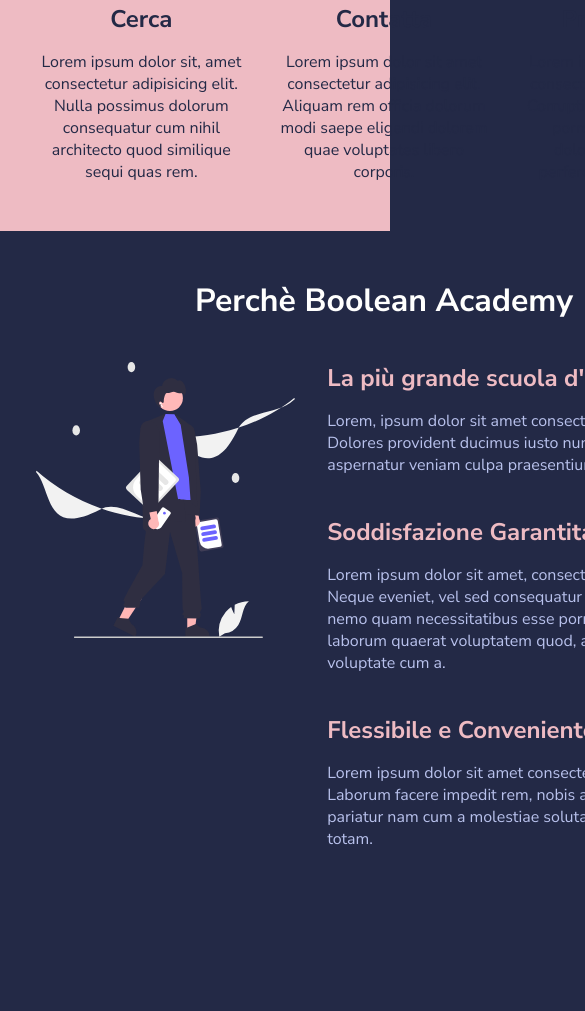
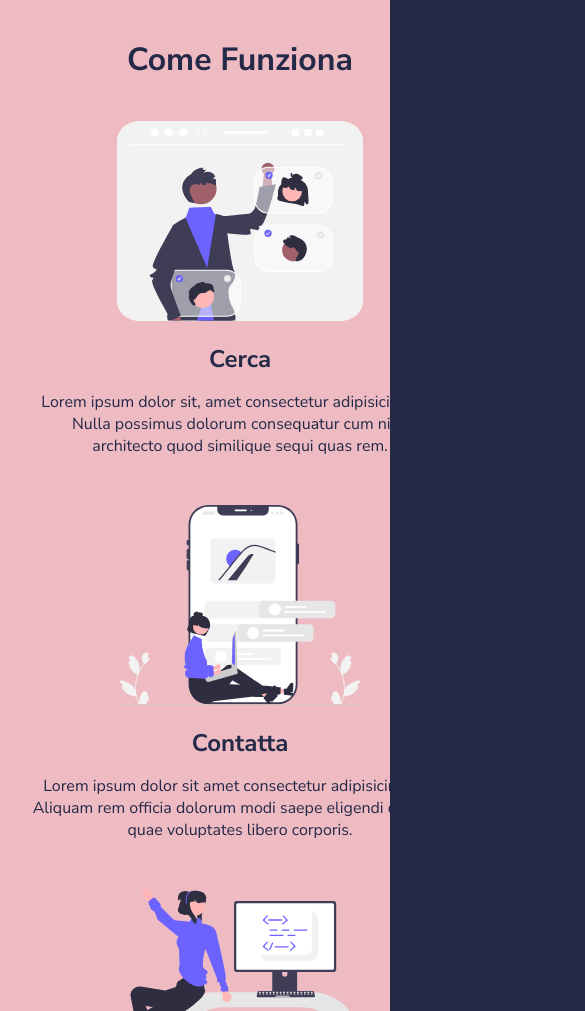
Before and after one commit to slivcaigor/html-css-resp-wannabe, a plain HTML site: page index.html in a window 390 px wide. Shown: the part 989-2000 px from the top of the page, 585 px wide, since content can reach past the window. Before the commit the page ends 1927 px from the top, so only its background shows below. Drawn offline with Linux system fonts and the light colour scheme.

Commit message:
Breakpoints 480px & 768px Done

```diff
--- a/css/style.css
+++ b/css/style.css
@@ -137,4 +137,60 @@ img {
 }
 
 /* Mobile Responsiveness */
-@media screen and (max-width: 480px)
+@media screen and (max-width: 480px) {
+  .container {
+    width: 480px;
+  }
+
+  .why-us {
+    background-color: #222;
+  }
+
+  .steps {
+    margin: 3rem 0 0;
+  }
+
+  .why-us .text-center {
+    padding-top: 3rem;
+  }
+
+  .why-us {
+    margin-bottom: 0;
+  }
+
+  .lessons .row {
+    flex-direction: column;
+  }
+
+  .lessons .col {
+    width: 100%;
+  }
+
+  .lessons .col:first-child {
+    padding-bottom: 3rem;
+  }
+
+  .steps>.container>.row {
+    flex-direction: column;
+  }
+
+  .steps .col {
+    width: 100%;
+  }
+
+  .steps .col:nth-child(2) {
+    padding: 3rem 0;
+  }
+
+  .why-us .row {
+    flex-direction: column;
+  }
+
+  .why-us .col {
+    width: 100%;
+  }
+
+  .why-us .col-left {
+    padding-bottom: 3rem;
+  }
+}
```
